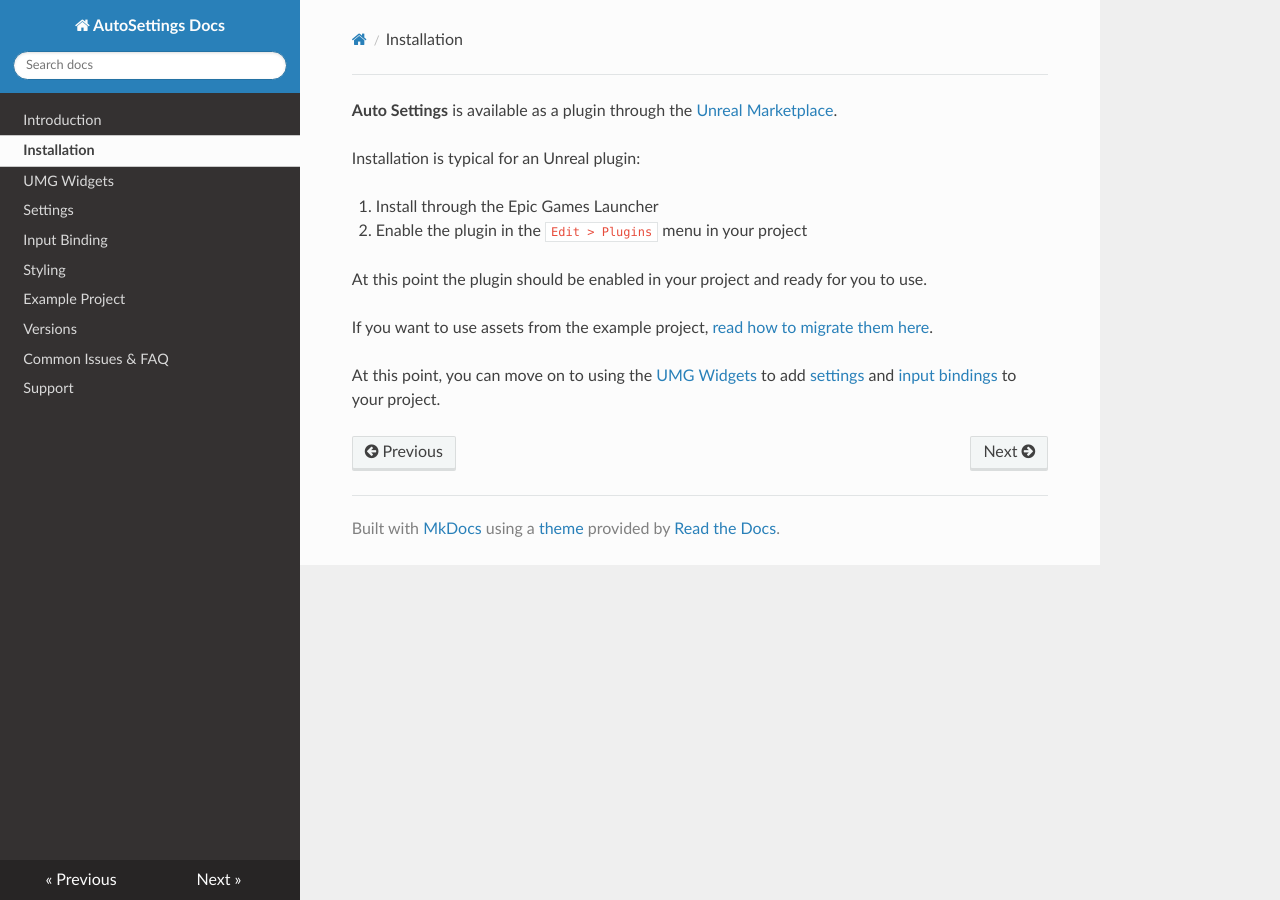
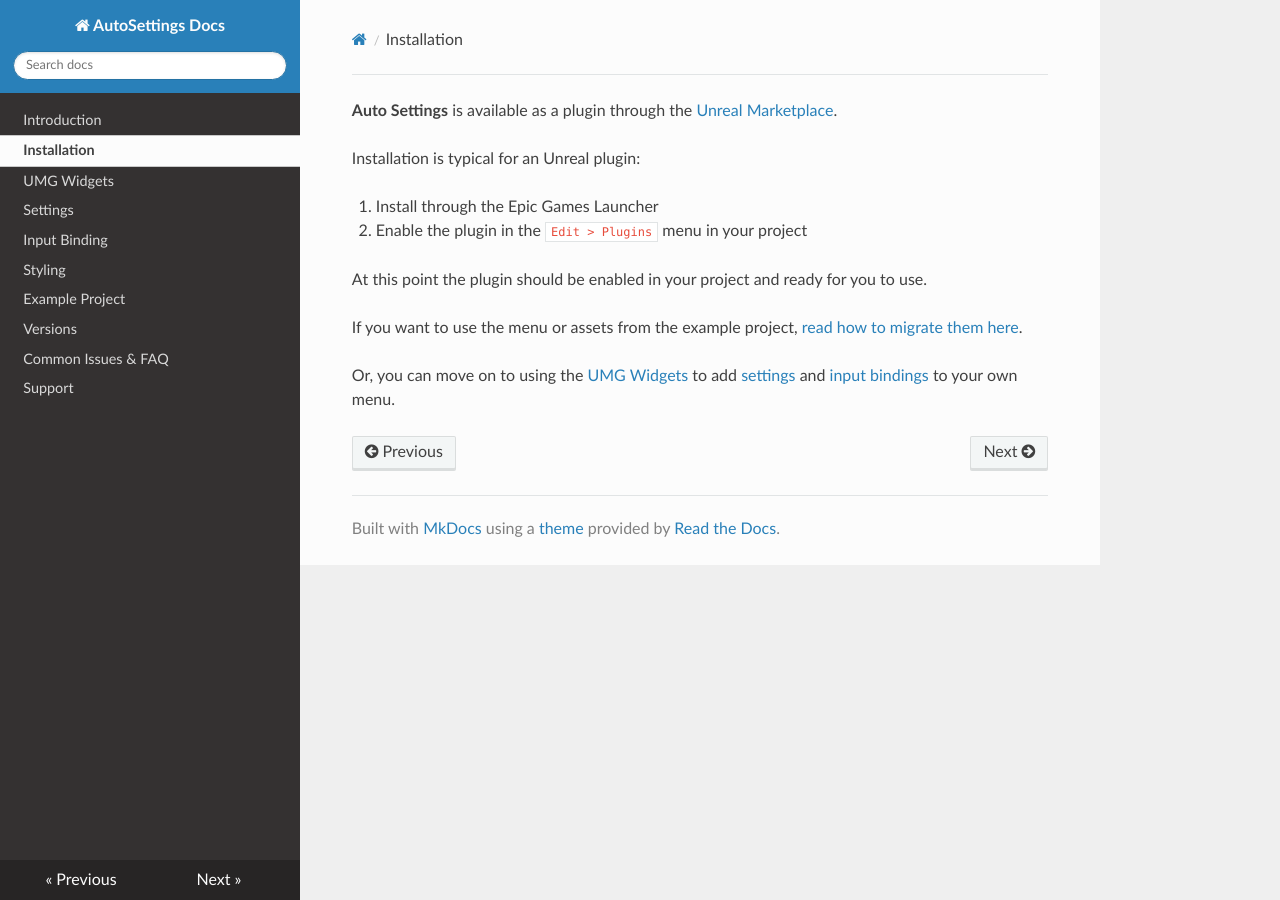
Before and after one commit to Acren/AutoSettings-Docs, an MkDocs documentation site: the page built from docs/installation.md, in a window 1280 px wide. Built offline with MkDocs 1.6.1, drawn with Linux system fonts in a browser that asks for light colours; nearby versions of some CDN libraries; old or Windows-style settings are respelled for this version of MkDocs.

Commit message:
Fix repetitive wording

```diff
--- a/docs/installation.md
+++ b/docs/installation.md
@@ -7,6 +7,6 @@ Installation is typical for an Unreal plugin:
 
 At this point the plugin should be enabled in your project and ready for you to use.
 
-If you want to use assets from the example project, [read how to migrate them here](/example-project).
+If you want to use the menu or assets from the example project, [read how to migrate them here](/example-project).
 
-At this point, you can move on to using the [UMG Widgets](/umg-widgets) to add [settings](/settings) and [input bindings](/input-binding) to your project.
+Or, you can move on to using the [UMG Widgets](/umg-widgets) to add [settings](/settings) and [input bindings](/input-binding) to your own menu.
```
